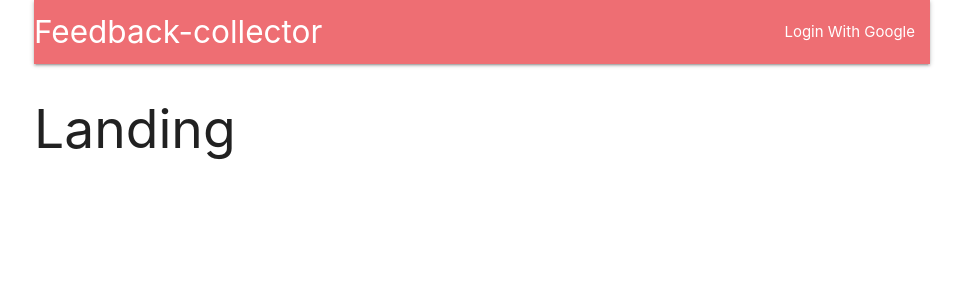
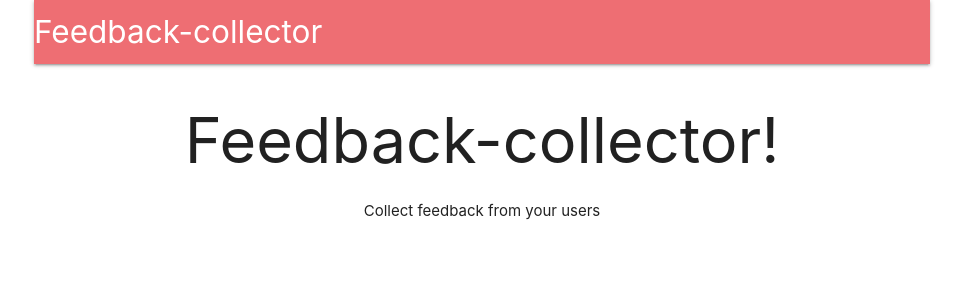
Before and after one commit to DrishtiAga05/feedback-collector-app, a React (Create React App) app in the folder client/: page / in a window 1280 px wide. Shown: the top 300 px of the page, without its empty margins (158-1121 px from the left). Built offline with nearby package versions, Linux system fonts and the light colour scheme; no server answers.

Commit message:
developing the client side

```diff
--- a/client/src/components/App.js
+++ b/client/src/components/App.js
@@ -1,12 +1,19 @@
-import React from 'react';
+import React, {Component} from 'react';
 import { BrowserRouter, Route, Switch } from 'react-router-dom';
+import { connect } from 'react-redux';
+import * as actions from '../actions';
 
 import Header  from './header';
+import Landing from './Landing';
 const Dashboard = () => <h2>Dashboard</h2>;
 const SurveyNew = () => <h2>SurveyNew</h2>;
-const Landing = () => <h2>Landing</h2>;
 
-const App = () => {
+class App extends Component{
+    componentDidMount() {
+        this.props.fetchUser();
+    }
+
+    render() {
         return (
             <BrowserRouter>
                 <div className='container'>
@@ -21,6 +28,7 @@
                 </div>
             </BrowserRouter>
         );
+    }
 };
 
-export default App;
+export default connect(null, actions)(App);
--- /dev/null
+++ b/client/src/components/Landing.js
@@ -0,0 +1,14 @@
+import React from "react";
+
+const Landing = () => {
+    return (
+        <div style={{ textAlign: 'center'}}>
+            <h1>
+                Feedback-collector!
+            </h1>
+            Collect feedback from your users
+        </div>
+    );
+};
+
+export default Landing;
--- a/client/src/components/header.js
+++ b/client/src/components/header.js
@@ -1,20 +1,32 @@
 import React, { Component } from "react";
+import { connect } from "react-redux";
+import { Link } from "react-router-dom";
 
 class Header extends Component {
+    renderContent() {
+        switch (this.props.auth) {
+            case null:
+                return;
+            case false:
+                return <li><a href="/auth/google">Login With Google</a></li>;
+            default:
+                return <li><a href="/api/logout">Logout</a></li>;
+        }
+    }
+
     render() {
         return (
             <nav>
                 <div className="nav-wrapper">
-                    <a href="/" className="left brand-logo">
+                    <Link
+                        to={this.props.auth ? '/surveys': '/'}
+                        className="left brand-logo"
+                    >
                         Feedback-collector
-                    </a>
+                    </Link>
 
                     <ul className="right">
-                        <li>
-                            <a href="/auth/google">
-                                Login With Google
-                            </a>
-                        </li>
+                        { this.renderContent() }
                     </ul>
                 </div>
             </nav>
@@ -22,4 +34,8 @@
     }
 }
 
-export default Header;
+function mapStateToProps( {auth} ) {
+    return { auth };
+}
+
+export default connect( mapStateToProps )(Header);
--- a/client/src/reducers/authReducer.js
+++ b/client/src/reducers/authReducer.js
@@ -1,5 +1,9 @@
+import { FETCH_USER } from "../actions/types";
+
 export default function authReducer(state= null , action) {
     switch (action.type) {
+        case FETCH_USER:
+            return action.payload || false;
         default:
             return state;
     }
```
Also changed, not shown: client/src/actions/index.js (+2 -6 lines), 1 other file (tests, documents, lock files or other folders). Lines whose indentation alone changed are shown as unchanged.
